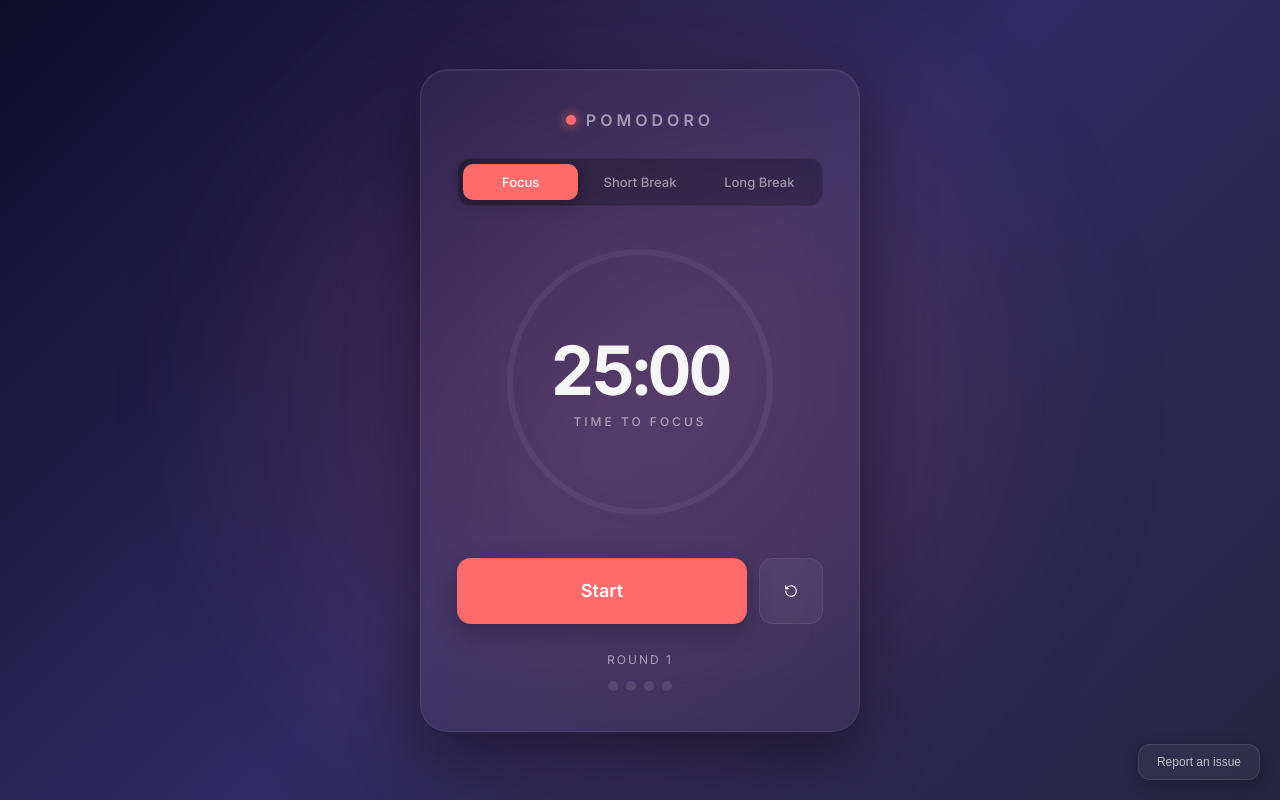
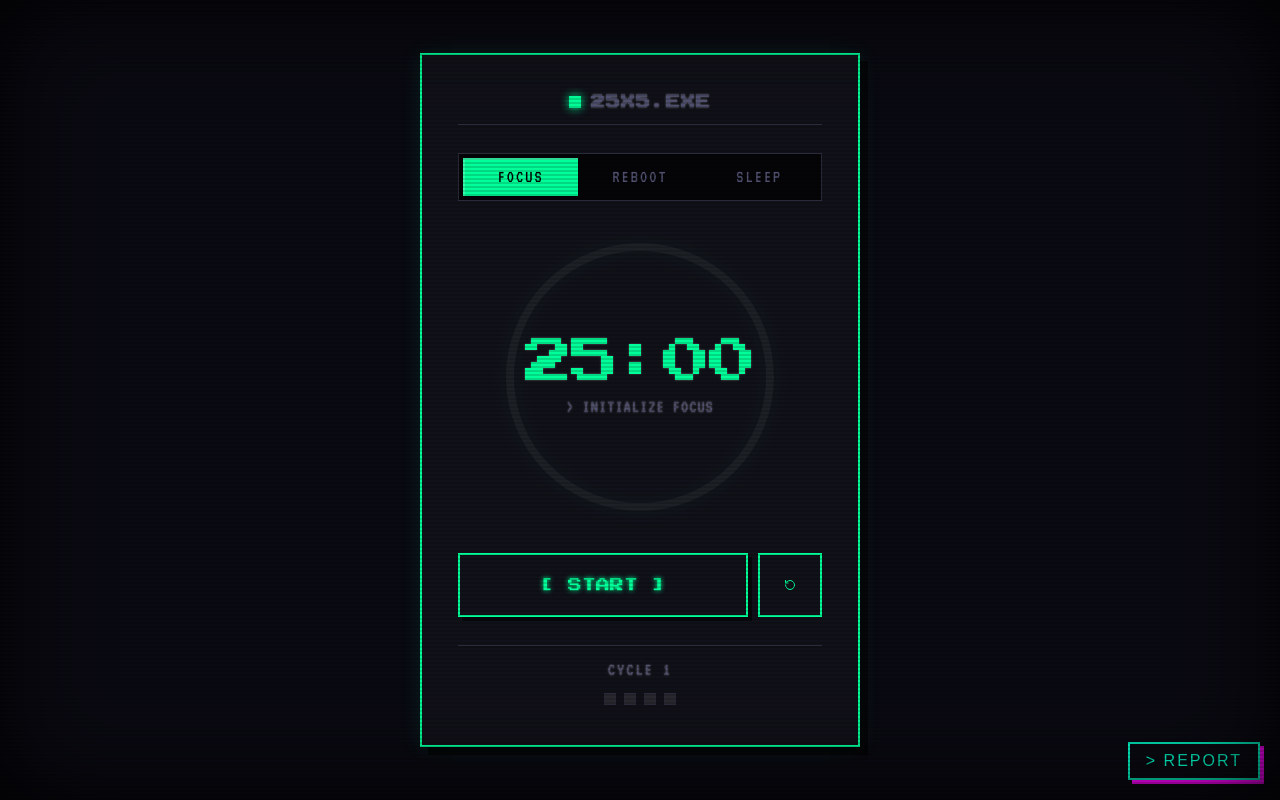
Before and after one commit to KlikBubov/pomodoro, a Flask app: page / in a window 1280 px wide. Run offline with Flask 3, Linux system fonts and the light colour scheme.

Commit message:
Redesign

```diff
--- a/app.py
+++ b/app.py
@@ -10,8 +10,16 @@ from werkzeug.middleware.proxy_fix import ProxyFix
 app = Flask(__name__)
 app.wsgi_app = ProxyFix(app.wsgi_app, x_for=1, x_proto=1, x_host=1, x_prefix=1)
 
+# Ensure data directory exists
+os.makedirs("data", exist_ok=True)
+
+UMAMI_URL = os.environ.get("UMAMI_URL", "/umami")
+UMAMI_ID = os.environ.get("UMAMI_ID", "")
+IS_DEBUG = os.environ.get("FLASK_DEBUG", "False").lower() == "true"
+
 # --- GlitchTip (Error Tracking) Initialization ---
 SENTRY_DSN = os.environ.get("SENTRY_DSN")
+
 if SENTRY_DSN:
     sentry_sdk.init(
         dsn=SENTRY_DSN,
@@ -36,7 +44,7 @@ Talisman(app,
              'img-src': ["'self'", 'data:'],
              'connect-src': ["'self'", 'https://glitchtip.25x5.ru', 'https://umami.25x5.ru']
          },
-         force_https=True
+         force_https=not IS_DEBUG
          )
 
 # --- App Configuration ---
@@ -46,12 +54,6 @@ SETTINGS = {
     "long_break": 15,
     "long_break_interval": 4,
 }
-
-# Ensure data directory exists
-os.makedirs("data", exist_ok=True)
-
-UMAMI_URL = os.environ.get("UMAMI_URL", "/umami")
-UMAMI_ID = os.environ.get("UMAMI_ID", "")
 
 
 @app.route("/")
@@ -98,5 +100,4 @@ def trigger_error():
 
 
 if __name__ == "__main__":
-    is_debug = os.environ.get("FLASK_DEBUG", "False").lower() == "true"
-    app.run(debug=is_debug, port=5000)
+    app.run(debug=IS_DEBUG, port=5000)
--- a/static/css/style.css
+++ b/static/css/style.css
@@ -1,25 +1,22 @@
 :root {
-    --bg-1: #0f0c29;
-    --bg-2: #302b63;
-    --bg-3: #24243e;
-    --card-bg: rgba(255, 255, 255, 0.04);
-    --card-border: rgba(255, 255, 255, 0.08);
-    --text-primary: #f6f6f8;
-    --text-secondary: rgba(246, 246, 248, 0.55);
+    --bg-1: #0a0a12;
+    --card-bg: #111119;
+    --card-border: #2a2a3a;
+    --text-primary: #e0e0ff;
+    --text-secondary: #505070;
 
-    --work-color: #ff6b6b;
-    --short-color: #4ecdc4;
-    --long-color: #a78bfa;
+    --work-color: #00ff99;
+    --short-color: #00ffff;
+    --long-color: #ff00ff;
     --accent: var(--work-color);
 }
 
 * { margin: 0; padding: 0; box-sizing: border-box; }
-
 html, body { height: 100%; }
 
 body {
-    font-family: 'Inter', -apple-system, BlinkMacSystemFont, 'Segoe UI', sans-serif;
-    background: linear-gradient(135deg, var(--bg-1) 0%, var(--bg-2) 50%, var(--bg-3) 100%);
+    font-family: 'VT323', monospace;
+    background: var(--bg-1);
     color: var(--text-primary);
     min-height: 100vh;
     display: flex;
@@ -29,13 +26,25 @@ body {
     overflow: hidden;
     position: relative;
     -webkit-font-smoothing: antialiased;
+    text-shadow: 0 0 2px rgba(255, 255, 255, 0.4);
+}
+
+/* CRT Scanlines */
+.crt-overlay {
+    position: fixed;
+    top: 0; left: 0; width: 100%; height: 100%;
+    background: linear-gradient(rgba(18, 16, 16, 0) 50%, rgba(0, 0, 0, 0.15) 50%);
+    background-size: 100% 4px;
+    pointer-events: none;
+    z-index: 100;
+    box-shadow: inset 0 0 100px rgba(0,0,0,0.9);
 }
 
 .ambient-glow {
     position: fixed;
     inset: -20%;
     background: radial-gradient(circle at 50% 50%, var(--accent) 0%, transparent 45%);
-    opacity: 0.18;
+    opacity: 0.12;
     filter: blur(80px);
     transition: background 0.6s ease, opacity 0.6s ease;
     z-index: 0;
@@ -46,14 +55,13 @@ body {
     position: relative;
     z-index: 1;
     background: var(--card-bg);
-    backdrop-filter: blur(24px);
-    -webkit-backdrop-filter: blur(24px);
-    border: 1px solid var(--card-border);
-    border-radius: 28px;
+    border: 2px solid var(--accent);
+    border-radius: 0;
     padding: 40px 36px;
     width: 100%;
     max-width: 440px;
-    box-shadow: 0 24px 70px rgba(0, 0, 0, 0.45), inset 0 1px 0 rgba(255,255,255,0.06);
+    box-shadow: 8px 8px 0px rgba(0, 0, 0, 0.6), 0 0 20px rgba(0, 255, 153, 0.1);
+    transition: border-color 0.5s ease, box-shadow 0.5s ease;
 }
 
 .brand {
@@ -62,55 +70,55 @@ body {
     justify-content: center;
     gap: 10px;
     margin-bottom: 28px;
+    border-bottom: 1px solid var(--card-border);
+    padding-bottom: 15px;
 }
 
 .brand h1 {
-    font-size: 16px;
-    font-weight: 600;
-    letter-spacing: 4px;
-    text-transform: uppercase;
+    font-family: 'Press Start 2P', cursive;
+    font-size: 14px;
+    letter-spacing: 1px;
     color: var(--text-secondary);
 }
 
 .brand-dot {
-    width: 10px;
-    height: 10px;
-    border-radius: 50%;
+    width: 12px;
+    height: 12px;
     background: var(--accent);
-    box-shadow: 0 0 12px var(--accent);
+    box-shadow: 0 0 10px var(--accent);
     transition: background 0.5s ease, box-shadow 0.5s ease;
 }
 
 .mode-tabs {
     display: flex;
     gap: 4px;
-    background: rgba(0, 0, 0, 0.25);
-    padding: 5px;
-    border-radius: 14px;
+    background: #050508;
+    padding: 4px;
     margin-bottom: 36px;
-    border: 1px solid rgba(255,255,255,0.04);
+    border: 1px solid var(--card-border);
 }
 
 .mode-tab {
     flex: 1;
-    padding: 10px 8px;
+    padding: 10px 4px;
     border: none;
     background: transparent;
     color: var(--text-secondary);
-    border-radius: 10px;
     cursor: pointer;
-    font-size: 13px;
-    font-weight: 500;
-    font-family: inherit;
-    transition: all 0.3s cubic-bezier(0.4, 0, 0.2, 1);
+    font-family: 'VT323', monospace;
+    font-size: 18px;
+    text-transform: uppercase;
+    letter-spacing: 2px;
+    transition: all 0.2s cubic-bezier(0.4, 0, 0.2, 1);
 }
 
 .mode-tab:hover { color: var(--text-primary); }
 
 .mode-tab.active {
     background: var(--accent);
-    color: #fff;
-    box-shadow: 0 4px 14px rgba(0,0,0,0.25);
+    color: #000;
+    text-shadow: none;
+    box-shadow: inset 2px 2px 0px rgba(255,255,255,0.2);
 }
 
 .timer-container {
@@ -124,21 +132,21 @@ body {
     width: 100%;
     height: 100%;
     transform: rotate(-90deg);
-    filter: drop-shadow(0 0 12px rgba(255,107,107,0.25));
+    filter: drop-shadow(0 0 8px var(--accent));
     transition: filter 0.5s ease;
 }
 
 .progress-ring-bg {
     fill: none;
     stroke: rgba(255, 255, 255, 0.05);
-    stroke-width: 6;
+    stroke-width: 8;
 }
 
 .progress-ring-fill {
     fill: none;
     stroke: var(--accent);
-    stroke-width: 6;
-    stroke-linecap: round;
+    stroke-width: 10;
+    stroke-linecap: square; /* Sharp edges for pixel feel */
     transition: stroke-dashoffset 0.95s linear, stroke 0.5s ease;
 }
 
@@ -152,79 +160,81 @@ body {
 }
 
 .time {
-    font-size: 68px;
-    font-weight: 700;
-    letter-spacing: -3px;
+    font-family: 'Press Start 2P', cursive;
+    font-size: 48px;
+    letter-spacing: -2px;
     font-variant-numeric: tabular-nums;
+    color: var(--accent);
     line-height: 1;
 }
 
 .status {
-    font-size: 12px;
+    font-family: 'VT323', monospace;
+    font-size: 18px;
     color: var(--text-secondary);
-    margin-top: 10px;
+    margin-top: 12px;
     text-transform: uppercase;
-    letter-spacing: 3px;
-    font-weight: 500;
+    letter-spacing: 1px;
 }
 
 .controls {
     display: flex;
-    gap: 12px;
+    gap: 10px;
     margin-bottom: 28px;
 }
 
 .btn {
-    padding: 20px 24px;
-    border: none;
-    border-radius: 14px;
-    font-size: 18px;
-    font-weight: 600;
-    font-family: inherit;
+    padding: 18px 24px;
+    border: 2px solid var(--accent);
+    background: transparent;
+    color: var(--accent);
+    font-family: 'Press Start 2P', cursive;
+    font-size: 14px;
     cursor: pointer;
-    transition: all 0.2s cubic-bezier(0.4, 0, 0.2, 1);
+    transition: all 0.1s;
     display: inline-flex;
     align-items: center;
     justify-content: center;
+    text-shadow: 0 0 5px var(--accent);
 }
 
 .btn-start {
     flex: 1;
-    background: var(--accent);
-    color: #fff;
-    box-shadow: 0 8px 24px rgba(0,0,0,0.25);
+    box-shadow: 4px 4px 0px rgba(0,0,0,0.5);
 }
 
 .btn-start:hover {
-    transform: translateY(-2px);
-    box-shadow: 0 12px 30px rgba(0,0,0,0.35);
+    background: var(--accent);
+    color: #000;
+    text-shadow: none;
+    transform: translate(2px, 2px);
+    box-shadow: 2px 2px 0px rgba(0,0,0,0.5);
 }
 
-.btn-start:active { transform: translateY(0); }
+.btn-start:active {
+    transform: translate(4px, 4px);
+    box-shadow: 0px 0px 0px rgba(0,0,0,0.5);
+}
 
 .btn-reset {
     width: 64px;
-    background: rgba(255, 255, 255, 0.05);
-    color: var(--text-primary);
-    border: 1px solid var(--card-border);
 }
 
 .btn-reset:hover {
-    background: rgba(255, 255, 255, 0.1);
-    transform: translateY(-2px);
-}
-
-.btn-reset svg {
-    width: 24px;
-    height: 24px;
+    background: var(--accent);
+    color: #000;
+    text-shadow: none;
 }
 
 .session-counter {
     text-align: center;
     color: var(--text-secondary);
-    font-size: 12px;
+    font-family: 'VT323', monospace;
+    font-size: 18px;
     letter-spacing: 2px;
     text-transform: uppercase;
+    border-top: 1px solid var(--card-border);
+    padding-top: 15px;
 }
 
 .dots {
@@ -235,16 +245,16 @@ body {
 }
 
 .dot {
-    width: 10px;
-    height: 10px;
-    border-radius: 50%;
+    width: 12px;
+    height: 12px;
     background: rgba(255, 255, 255, 0.1);
+    border: 1px solid var(--card-border);
     transition: all 0.4s ease;
 }
 
 .dot.completed {
     background: var(--accent);
-    box-shadow: 0 0 10px var(--accent);
+    box-shadow: 0 0 8px var(--accent);
 }
 
 .running .timer-container {
@@ -257,8 +267,8 @@ body {
 }
 
 @media (max-width: 480px) {
-    .pomodoro-card { padding: 32px 24px; }
+    .pomodoro-card { padding: 30px 24px; }
     .timer-container { width: 240px; height: 240px; }
-    .time { font-size: 56px; }
-    .mode-tab { font-size: 12px; padding: 9px 4px; }
+    .time { font-size: 40px; }
+    .mode-tab { font-size: 16px; }
 }
--- a/static/js/script.js
+++ b/static/js/script.js
@@ -1,23 +1,21 @@
-// --- Global Error Handler (Replaces Sentry JS) ---
+// --- Global Error Handler ---
 window.onerror = function(message, source, lineno, colno, error) {
     const errorData = {
         message: message,
         stack: error && error.stack ? error.stack : `${source}:${lineno}:${colno}`
     };
-
     fetch('/api/log-error', {
         method: 'POST',
         headers: { 'Content-Type': 'application/json' },
         body: JSON.stringify(errorData)
     }).catch(() => {});
-
     return false;
 };
 
 const MODES = {
-    work:  { duration: SETTINGS.work * 60,        label: 'Time to focus',     color: '#ff6b6b' },
-    short: { duration: SETTINGS.short_break * 60, label: 'Short break',       color: '#4ecdc4' },
-    long:  { duration: SETTINGS.long_break * 60, label: 'Long break',        color: '#a78bfa' },
+    work:  { duration: SETTINGS.work * 60,        label: '> INITIALIZE FOCUS', color: '#00ff99' },
+    short: { duration: SETTINGS.short_break * 60, label: '> QUICK_REBOOT',     color: '#00ffff' },
+    long:  { duration: SETTINGS.long_break * 60, label: '> DEEP_SLEEP',        color: '#ff00ff' },
 };
 
 const LONG_BREAK_INTERVAL = SETTINGS.long_break_interval;
@@ -29,7 +27,6 @@ let isRunning = false;
 let intervalId = null;
 let completedSessions = 0;
 
-// DOM
 const $time      = document.querySelector('.time');
 const $status    = document.querySelector('.status');
 const $startBtn  = document.querySelector('.btn-start');
@@ -40,7 +37,6 @@ const $dots      = document.querySelectorAll('.dot');
 const $sessionNum= document.querySelector('.session-num');
 const $body      = document.body;
 
-// Ring math
 const RADIUS = $ring.r.baseVal.value;
 const CIRCUMFERENCE = 2 * Math.PI * RADIUS;
  $ring.style.strokeDasharray = CIRCUMFERENCE;
@@ -54,12 +50,10 @@ function formatTime(seconds) {
 
 function updateDisplay() {
     $time.textContent = formatTime(timeLeft);
-
     const progress = (totalTime - timeLeft) / totalTime;
     $ring.style.strokeDashoffset = CIRCUMFERENCE * (1 - progress);
-
-    const modeLabel = currentMode === 'work' ? 'Focus' : 'Break';
-    document.title = `${formatTime(timeLeft)} · ${modeLabel}`;
+    const modeLabel = currentMode === 'work' ? 'FOCUS' : 'BREAK';
+    document.title = `[${formatTime(timeLeft)}] :: ${modeLabel}`;
 }
 
 function setMode(mode) {
@@ -72,7 +66,7 @@ function setMode(mode) {
     $tabs.forEach(tab => tab.classList.toggle('active', tab.dataset.mode === mode));
     $status.textContent = MODES[mode].label;
     document.documentElement.style.setProperty('--accent', MODES[mode].color);
-    $startBtn.textContent = 'Start';
+    $startBtn.textContent = '[ START ]';
     $body.classList.remove('running');
 
     updateDisplay();
@@ -83,15 +77,13 @@ function startTimer() {
         pauseTimer();
         return;
     }
-
     isRunning = true;
-    $startBtn.textContent = 'Pause';
+    $startBtn.textContent = '[ PAUSE ]';
     $body.classList.add('running');
 
     intervalId = setInterval(() => {
         timeLeft--;
         updateDisplay();
-
         if (timeLeft <= 0) {
             clearInterval(intervalId);
             isRunning = false;
@@ -104,26 +96,26 @@ function startTimer() {
 function pauseTimer() {
     isRunning = false;
     clearInterval(intervalId);
-    $startBtn.textContent = 'Start';
+    $startBtn.textContent = '[ RESUME ]';
     $body.classList.remove('running');
 }
 
 function resetTimer() {
     pauseTimer();
+    $startBtn.textContent = '[ START ]';
     timeLeft = MODES[currentMode].duration;
     updateDisplay();
 }
 
 function handleComplete() {
     playChime();
-    notify(`${currentMode === 'work' ? 'Focus' : 'Break'} session complete!`);
+    notify(`> PROCESS COMPLETE: ${currentMode === 'work' ? 'FOCUS' : 'BREAK'}`);
 
     if (currentMode === 'work') {
         completedSessions++;
         updateDots();
         $sessionNum.textContent = Math.floor(completedSessions / LONG_BREAK_INTERVAL) + 1;
 
-        // Log to backend
         fetch('/api/log-session', {
             method: 'POST',
             headers: { 'Content-Type': 'application/json' },
@@ -131,9 +123,9 @@ function handleComplete() {
         }).catch(() => {});
 
         const nextMode = (completedSessions % LONG_BREAK_INTERVAL === 0) ? 'long' : 'short';
-        setMode(nextMode); // Auto-start removed, waits for user to press Start
+        setMode(nextMode);
     } else {
-        setMode('work'); // Auto-start removed, waits for user to press Start
+        setMode('work');
     }
 }
 
@@ -142,55 +134,47 @@ function updateDots() {
     $dots.forEach((dot, i) => dot.classList.toggle('completed', i < cycle));
 }
 
-// --- Sound: Loud 3-note chime via Web Audio API ---
+// --- 8-bit Sound (Chiptune via Web Audio API) ---
 let audioCtx = null;
 function playChime() {
     try {
-        if (!audioCtx) {
-            audioCtx = new (window.AudioContext || window.webkitAudioContext)();
-        }
-
-        if (audioCtx.state === 'suspended') {
-            audioCtx.resume();
-        }
+        if (!audioCtx) audioCtx = new (window.AudioContext || window.webkitAudioContext)();
+        if (audioCtx.state === 'suspended') audioCtx.resume();
 
         const now = audioCtx.currentTime;
-
-        // Ascending 3-note alarm (C5, E5, G5)
-        [523.25, 659.25, 783.99].forEach((freq, i) => {
+        // Retro 4-note arpeggio (A4, C5, E5, A5)
+        [440, 523.25, 659.25, 880].forEach((freq, i) => {
             const osc = audioCtx.createOscillator();
             const gain = audioCtx.createGain();
             osc.connect(gain);
             gain.connect(audioCtx.destination);
-            osc.type = 'sine'; // 'triangle' or 'sine'
+            osc.type = 'square'; // Square wave for authentic 8-bit sound
             osc.frequency.value = freq;
 
-            const t = now + i * 0.25; // Delay between notes
+            const t = now + i * 0.15; // Fast succession
             gain.gain.setValueAtTime(0, t);
-            gain.gain.linearRampToValueAtTime(0.5, t + 0.02); // Louder volume (0.5)
-            gain.gain.exponentialRampToValueAtTime(0.001, t + 1.5); // Longer decay (1.5s)
+            gain.gain.linearRampToValueAtTime(0.15, t + 0.02); // Lower volume to avoid harshness
+            gain.gain.exponentialRampToValueAtTime(0.001, t + 0.2); // Short blip
 
             osc.start(t);
-            osc.stop(t + 1.55);
+            osc.stop(t + 0.25);
         });
     } catch (e) {
         console.warn("Audio playback failed:", e);
     }
 }
 
-// --- Browser notifications ---
 function notify(message) {
     if (!('Notification' in window)) return;
     if (Notification.permission === 'granted') {
-        new Notification('🍅 Pomodoro', { body: message });
+        new Notification('🍅 POMODORO.EXE', { body: message });
     } else if (Notification.permission !== 'denied') {
         Notification.requestPermission().then(p => {
-            if (p === 'granted') new Notification('🍅 Pomodoro', { body: message });
+            if (p === 'granted') new Notification('🍅 POMODORO.EXE', { body: message });
         });
     }
 }
 
-// --- Wire up events ---
  $tabs.forEach(tab => tab.addEventListener('click', () => setMode(tab.dataset.mode)));
  $startBtn.addEventListener('click', startTimer);
  $resetBtn.addEventListener('click', resetTimer);
@@ -201,7 +185,6 @@ document.addEventListener('keydown', (e) => {
     if (e.code === 'KeyR')  { resetTimer(); }
 });
 
-// Init
 updateDisplay();
 
 // --- Floating Feedback Widget Logic ---
@@ -219,7 +202,7 @@ if ($feedbackToggle) {
         const message = $feedbackText.value.trim();
         if (!message) return;
 
-        $submitFeedbackBtn.textContent = 'Sending...';
+        $submitFeedbackBtn.textContent = '...';
         $submitFeedbackBtn.disabled = true;
 
         try {
@@ -232,18 +215,18 @@ if ($feedbackToggle) {
             if (response.ok) {
                 $feedbackText.value = '';
                 $feedbackForm.classList.remove('active');
-                $feedbackToggle.textContent = 'Thank you for your feedback! ✓';
+                $feedbackToggle.textContent = '> TRANSMITTED OK';
                 setTimeout(() => {
-                    $feedbackToggle.textContent = 'Report an issue or send feedback';
+                    $feedbackToggle.textContent = '> REPORT';
                 }, 3000);
             } else {
                 const data = await response.json();
-                alert(data.message || 'Failed to send');
+                alert(data.message || 'TRANSMISSION FAILED');
             }
         } catch (err) {
-            alert('Network error. Please try later.');
+            alert('NETWORK ERROR. RETRY LATER.');
         } finally {
-            $submitFeedbackBtn.textContent = 'Send';
+            $submitFeedbackBtn.textContent = 'TRANSMIT';
             $submitFeedbackBtn.disabled = false;
         }
     });
--- a/templates/index.html
+++ b/templates/index.html
@@ -3,11 +3,12 @@
 <head>
     <meta charset="UTF-8">
     <meta name="viewport" content="width=device-width, initial-scale=1.0">
-    <title>Pomodoro · Focus Timer</title>
+    <title>Pomodoro :: CyberDeck</title>
     <link rel="icon" type="image/svg+xml" href="{{ url_for('static', filename='favicon.svg') }}">
     <link rel="preconnect" href="https://fonts.googleapis.com">
     <link rel="preconnect" href="https://fonts.gstatic.com" crossorigin>
-    <link href="https://fonts.googleapis.com/css2?family=Inter:wght@400;500;600;700&display=swap" rel="stylesheet">
+    <!-- 8-bit Fonts -->
+    <link href="https://fonts.googleapis.com/css2?family=Press+Start+2P&family=VT323&display=swap" rel="stylesheet">
 
     <!-- Umami Analytics -->
     {% if umami_id %}
@@ -22,89 +23,45 @@
     <link rel="stylesheet" href="{{ url_for('static', filename='css/style.css') }}">
 
     <style>
-        /* Floating Feedback Widget Styles */
-        .feedback-widget {
-            position: fixed;
-            bottom: 20px;
-            right: 20px;
-            z-index: 50;
-            font-family: 'Inter', sans-serif;
+        /* Feedback Widget 8-bit restyle */
+        .feedback-widget { position: fixed; bottom: 20px; right: 20px; z-index: 50; font-family: 'VT323', monospace; }
+        .feedback-toggle-btn {
+            background: #0a0a12; border: 2px solid #00ffcc; color: #00ffcc;
+            padding: 8px 16px; cursor: pointer; font-size: 16px; text-transform: uppercase; letter-spacing: 2px;
+            box-shadow: 4px 4px 0px #ff00ff; transition: all 0.1s;
         }
-        .feedback-toggle-btn {
-            background: rgba(255, 255, 255, 0.05);
-            backdrop-filter: blur(10px);
-            -webkit-backdrop-filter: blur(10px);
-            border: 1px solid rgba(255, 255, 255, 0.1);
-            color: rgba(255, 255, 255, 0.7);
-            padding: 10px 18px;
-            border-radius: 12px;
-            cursor: pointer;
-            font-size: 12px;
-            font-weight: 500;
-            transition: all 0.3s ease;
-            box-shadow: 0 4px 15px rgba(0,0,0,0.2);
-        }
-        .feedback-toggle-btn:hover {
-            background: rgba(255, 255, 255, 0.1);
-            color: #fff;
-            transform: translateY(-2px);
-        }
+        .feedback-toggle-btn:hover { background: #00ffcc; color: #0a0a12; transform: translate(2px, 2px); box-shadow: 2px 2px 0px #ff00ff; }
         .feedback-form {
-            display: none;
-            margin-top: 10px;
-            background: rgba(36, 36, 62, 0.95);
-            border: 1px solid rgba(255, 255, 255, 0.08);
-            border-radius: 16px;
-            padding: 16px;
-            width: 280px;
-            box-shadow: 0 10px 30px rgba(0,0,0,0.5);
-            flex-direction: column;
-            gap: 10px;
+            display: none; margin-top: 20px; background: #0a0a12; border: 2px solid #ff00ff;
+            padding: 16px; width: 320px; box-shadow: 4px 4px 0px #00ffcc; flex-direction: column; gap: 12px;
         }
         .feedback-form.active { display: flex; }
         .feedback-form textarea {
-            width: 100%;
-            height: 80px;
-            background: rgba(0,0,0,0.3);
-            border: 1px solid rgba(255,255,255,0.1);
-            border-radius: 8px;
-            color: #fff;
-            padding: 10px;
-            font-family: inherit;
-            font-size: 13px;
-            resize: none;
-            box-sizing: border-box;
+            width: 100%; height: 90px; background: #050508; border: 1px solid #00ffcc; color: #00ffcc;
+            padding: 10px; font-family: 'VT323', monospace; font-size: 18px; resize: none; box-sizing: border-box;
         }
-        .feedback-form textarea:focus { outline: none; border-color: #ff6b6b; }
+        .feedback-form textarea:focus { outline: none; border-color: #ff00ff; box-shadow: 0 0 5px #ff00ff; }
         .feedback-send-btn {
-            width: 100%;
-            padding: 10px;
-            border-radius: 8px;
-            border: none;
-            background: #ff6b6b;
-            color: #fff;
-            cursor: pointer;
-            font-weight: 600;
-            font-size: 13px;
-            transition: 0.2s;
+            background: #00ffcc; border: none; color: #0a0a12; cursor: pointer; font-family: 'Press Start 2P', cursive;
+            font-size: 12px; padding: 12px; text-transform: uppercase; letter-spacing: 1px;
         }
-        .feedback-send-btn:hover { background: #ff5252; }
-        .feedback-send-btn:disabled { background: #555; cursor: not-allowed; }
+        .feedback-send-btn:hover { background: #ff00ff; color: #0a0a12; }
     </style>
 </head>
 <body>
-<div class="ambient-glow"></div>
+    <!-- CRT Scanlines Overlay -->
+    <div class="crt-overlay"></div>
 
     <main class="pomodoro-card">
         <header class="brand">
             <span class="brand-dot"></span>
-        <h1>Pomodoro</h1>
+            <h1>25X5.EXE</h1>
         </header>
 
         <nav class="mode-tabs" role="tablist">
-        <button class="mode-tab active" data-mode="work">Focus</button>
-        <button class="mode-tab" data-mode="short">Short Break</button>
-        <button class="mode-tab" data-mode="long">Long Break</button>
+            <button class="mode-tab active" data-mode="work">FOCUS</button>
+            <button class="mode-tab" data-mode="short">REBOOT</button>
+            <button class="mode-tab" data-mode="long">SLEEP</button>
         </nav>
 
         <div class="timer-container">
@@ -114,15 +71,14 @@
             </svg>
             <div class="timer-display">
                 <div class="time">25:00</div>
-            <div class="status">Time to focus</div>
+                <div class="status">&gt; INITIALIZE FOCUS</div>
             </div>
         </div>
 
         <div class="controls">
-        <button class="btn btn-start">Start</button>
+            <button class="btn btn-start">[ START ]</button>
             <button class="btn btn-reset" aria-label="Reset timer">
-            <svg width="24" height="24" viewBox="0 0 24 24" fill="none" stroke="currentColor" stroke-width="2"
-                 stroke-linecap="round" stroke-linejoin="round">
+                <svg width="24" height="24" viewBox="0 0 24 24" fill="none" stroke="currentColor" stroke-width="2" stroke-linecap="square" stroke-linejoin="miter">
                     <path d="M3 12a9 9 0 1 0 3-6.7L3 8"></path>
                     <path d="M3 3v5h5"></path>
                 </svg>
@@ -130,7 +86,7 @@
         </div>
 
         <footer class="session-counter">
-        <span class="session-label">Round <span class="session-num">1</span></span>
+            <span class="session-label">CYCLE <span class="session-num">1</span></span>
             <div class="dots" aria-hidden="true">
                 <span class="dot"></span>
                 <span class="dot"></span>
@@ -142,17 +98,16 @@
 
     <!-- Floating Feedback Widget -->
     <div class="feedback-widget">
-    <button id="feedback-toggle" class="feedback-toggle-btn">Report an issue</button>
+        <button id="feedback-toggle" class="feedback-toggle-btn">&gt; REPORT</button>
         <div id="feedback-form" class="feedback-form">
-        <textarea id="feedback-text" placeholder="Found a bug? Have an idea? Write it here..."></textarea>
-        <button id="submit-feedback" class="feedback-send-btn">Send</button>
+            <textarea id="feedback-text" placeholder="LOG ERROR OR SUGGESTION..."></textarea>
+            <button id="submit-feedback" class="feedback-send-btn">TRANSMIT</button>
         </div>
     </div>
 
     <script>
         const SETTINGS = {{ settings | tojson }};
 
-    // GlitchTip JS initialization
         {% if sentry_dsn %}
         if (window.Sentry) {
             Sentry.init({ dsn: "{{ sentry_dsn }}" });
```
Lines whose indentation alone changed are shown as unchanged.
